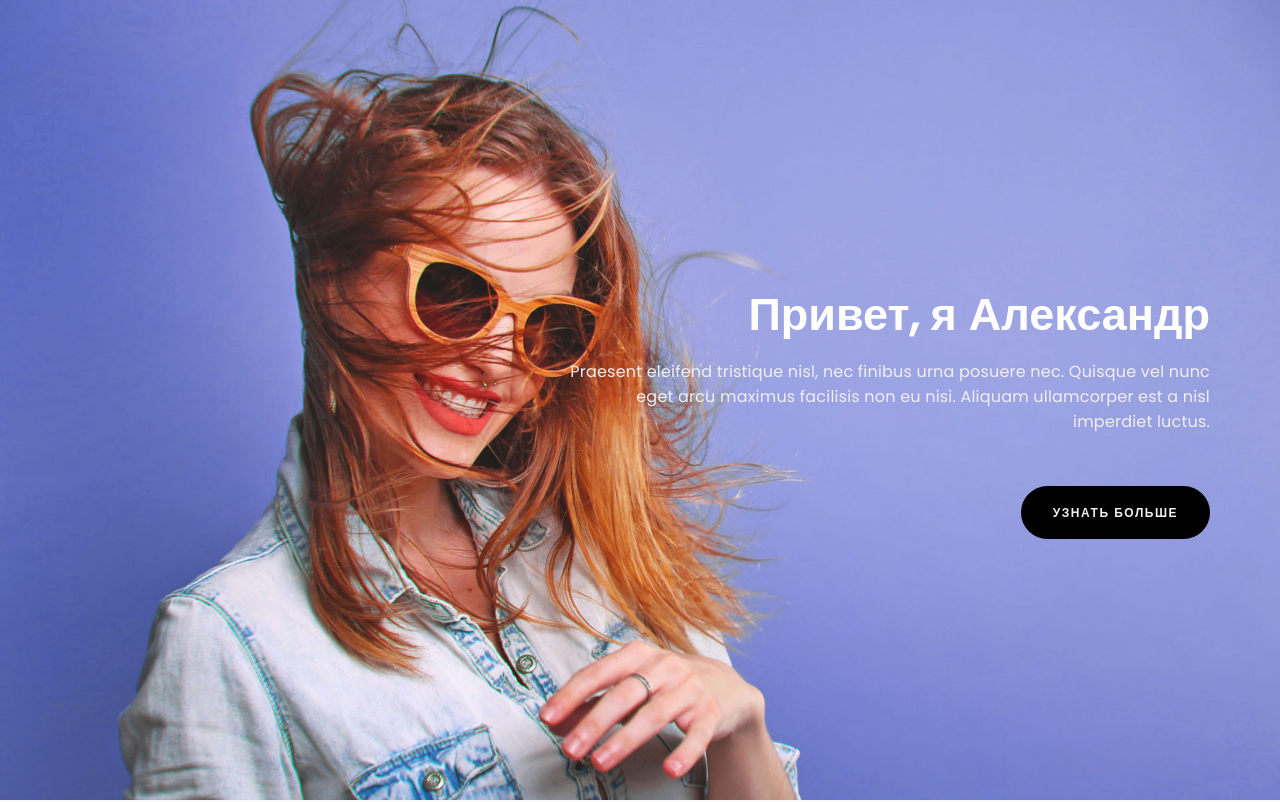
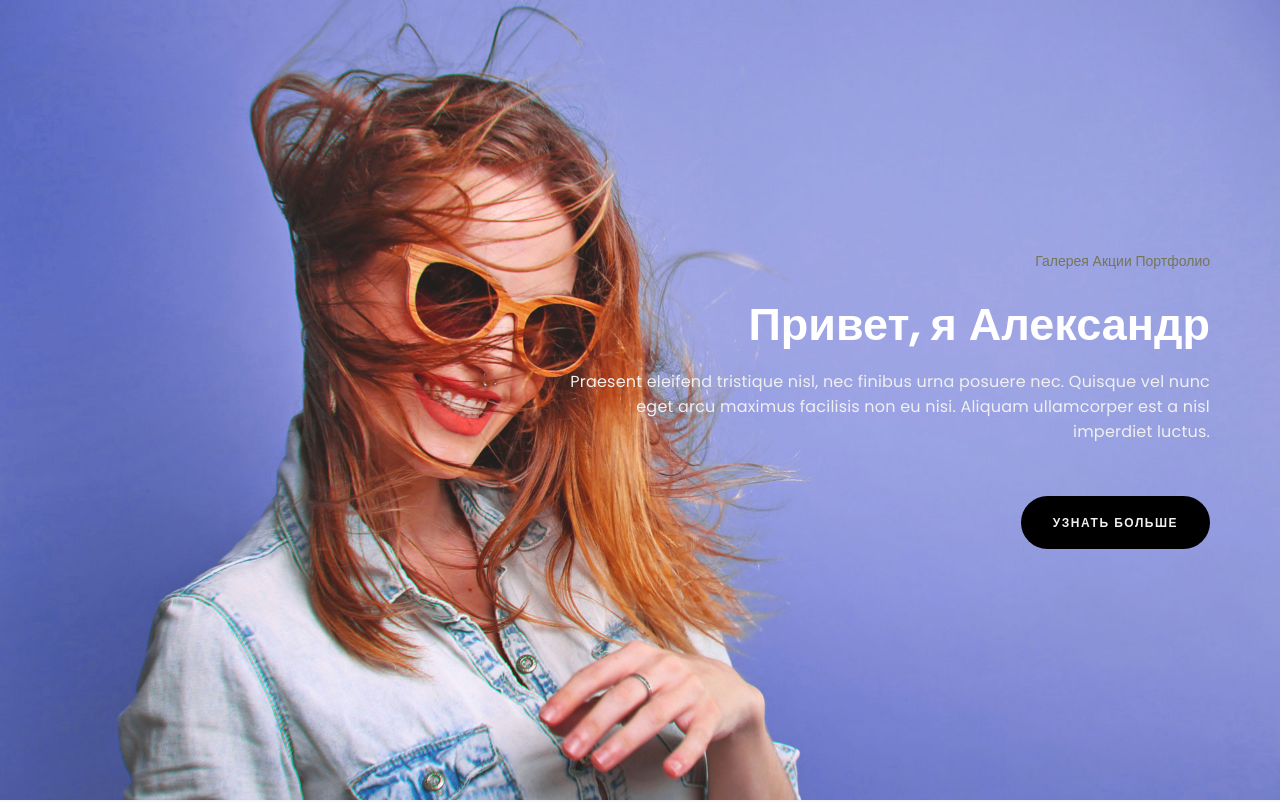
Before and after one commit to artem-2004/artem-2004.github.io, a plain HTML site: page index.html in a window 1280 px wide. Shown: the top 802 px of the page. Drawn offline with Linux system fonts and the light colour scheme.

Commit message:
index.html

```diff
--- a/index.html
+++ b/index.html
@@ -33,6 +33,11 @@
 <!-- HOME SECTION -->
 <section id="home" class="parallax-section">
      <div class="container">
+          <div class="header">
+               <a href="#about"><span class="header">Галерея</span></a>
+               <a href="#work"><span class="header">Акции</span></a>
+               <a href="#work"><span class="header">Портфолио</span></a>
+          </div>
           <div class="row">
 
                <div class="col-md-offset-5 col-md-7 col-sm-12">
@@ -256,6 +261,7 @@
                               <li><a href="#" class="fa fa-instagram"></a></li>
                               <li><a href="#" class="fa fa-behance"></a></li>
                               <li><a href="#" class="fa fa-github"></a></li>
+                              <a href="http://qrcoder.ru" target="_blank"><img src="http://qrcoder.ru/code/?https%3A%2F%2Fartem-2004.github.io%2F&4&0" width="148" height="148" border="0" title="QR код"></a>
                          </ul>
                     </div>
           </div>
```
